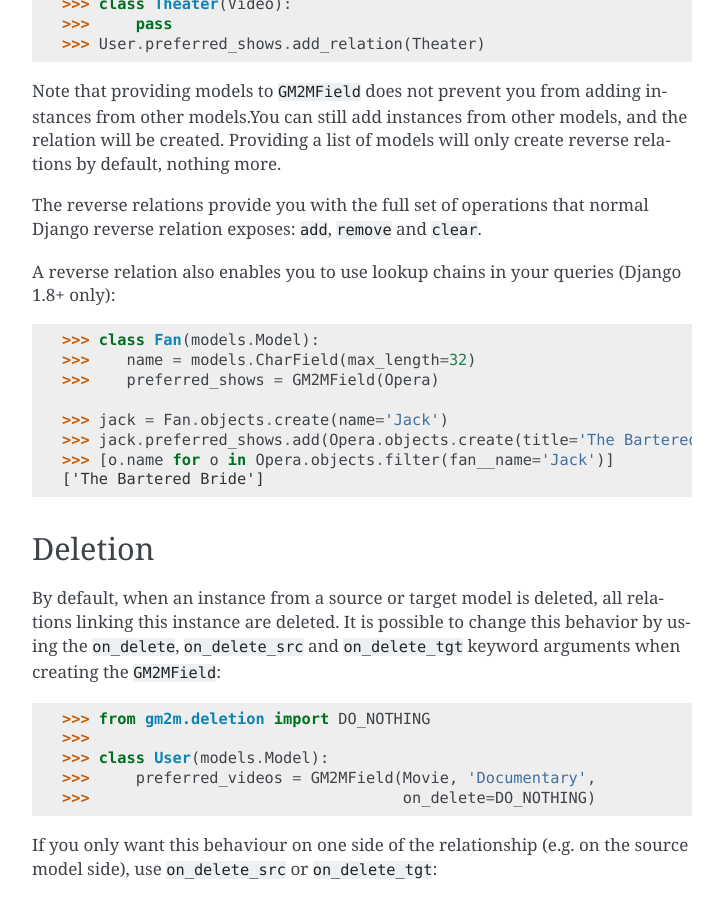
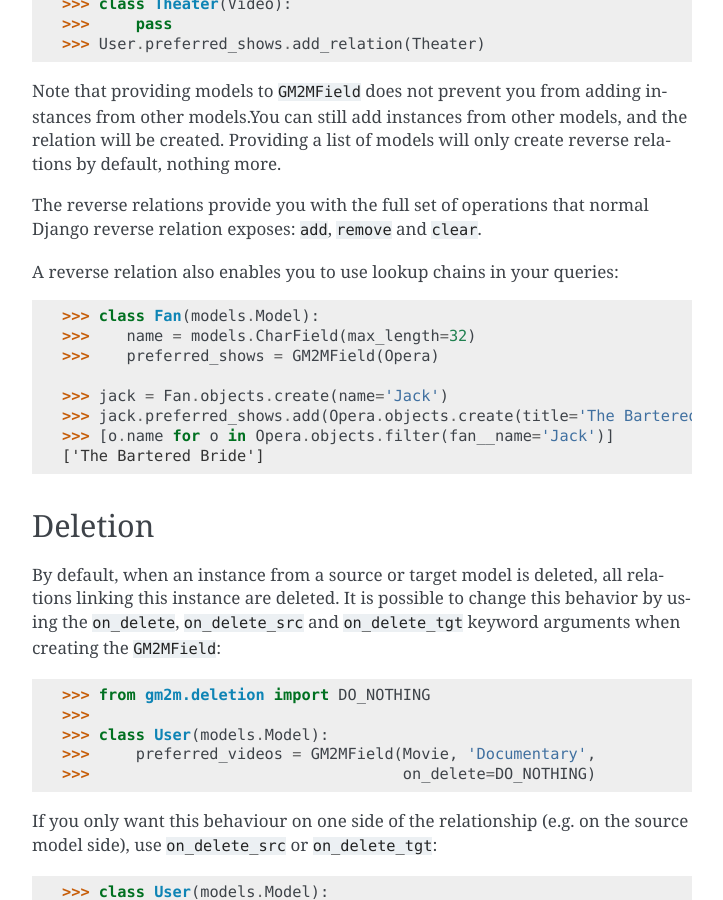
Before and after one commit to tkhyn/django-gm2m, a Sphinx documentation site: the page built from doc/features.rst, in a window 1280 px wide and 900 px high, scrolled down 2041 px. Shown: the whole window, without its empty margins (388-1111 px from the left). Built offline with Sphinx 7.4.7, drawn with Linux system fonts in a browser that asks for light colours; the version number could not be read and is left out; some of the changed text lies outside the part shown.

Commit message:
Fixes documentation

```diff
--- a/doc/features.rst
+++ b/doc/features.rst
@@ -105,8 +105,7 @@
 The reverse relations provide you with the full set of operations that normal
 Django reverse relation exposes: ``add``, ``remove`` and ``clear``.
 
-A reverse relation also enables you to use lookup chains in your queries
-(Django 1.8+ only)::
+A reverse relation also enables you to use lookup chains in your queries::
 
    >>> class Fan(models.Model):
    >>>    name = models.CharField(max_length=32)
@@ -274,7 +273,7 @@
 Migrations
 ----------
 
-``django-gm2m`` fully supports `Django 1.7+ migrations`_.
+``django-gm2m`` fully supports `Django migrations`_.
 
 When generating migrations for an app using ``GM2MField``, do not be surprised
 to see a ``through_fields`` keyword argument (as a list containing 4 field
@@ -360,4 +359,4 @@
 
 
 .. _django-generic-m2m: https://pypi.python.org/pypi/django-generic-m2m
-.. _`Django 1.7+ migrations`: https://docs.djangoproject.com/en/dev/topics/migrations/
+.. _`Django migrations`: https://docs.djangoproject.com/en/dev/topics/migrations/
--- a/doc/index.rst
+++ b/doc/index.rst
@@ -11,7 +11,8 @@
 the features of the standard Django ``ManyToManyField`` and
 ``GenericForeighKey`` and that can be used exactly the same way.
 
-It works with Django 1.7 and 1.8 and matching Python versions (2.7 to 3.4).
+It works with Django 1.8+ and has been tested with the latest minor versions of
+Python (2.7 and 3.5).
 
 If you like django-gm2m and are looking for a way to thank me and/or encourage
 future development, you can send a few mBTC at this Bitcoin address:
```
